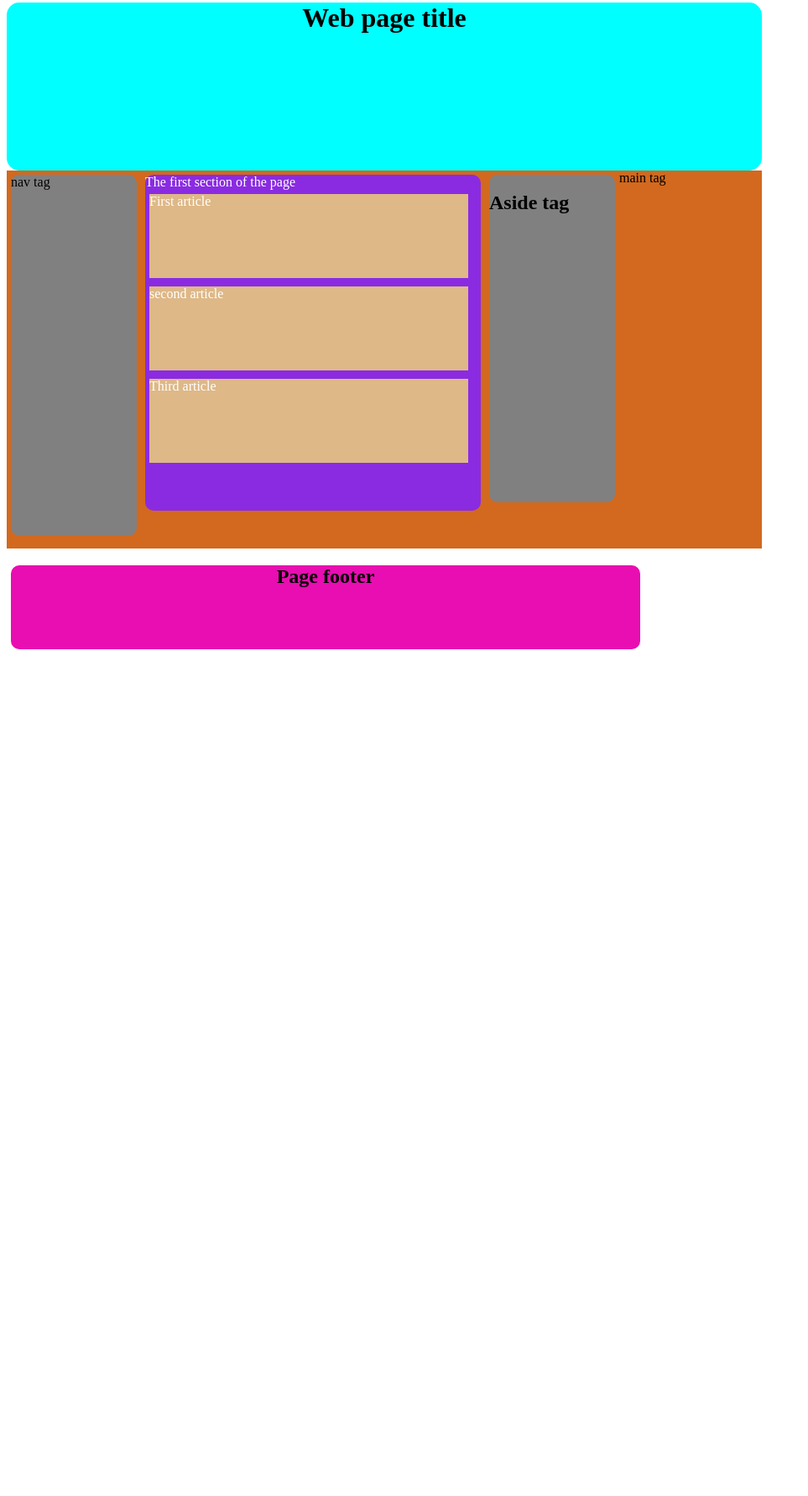
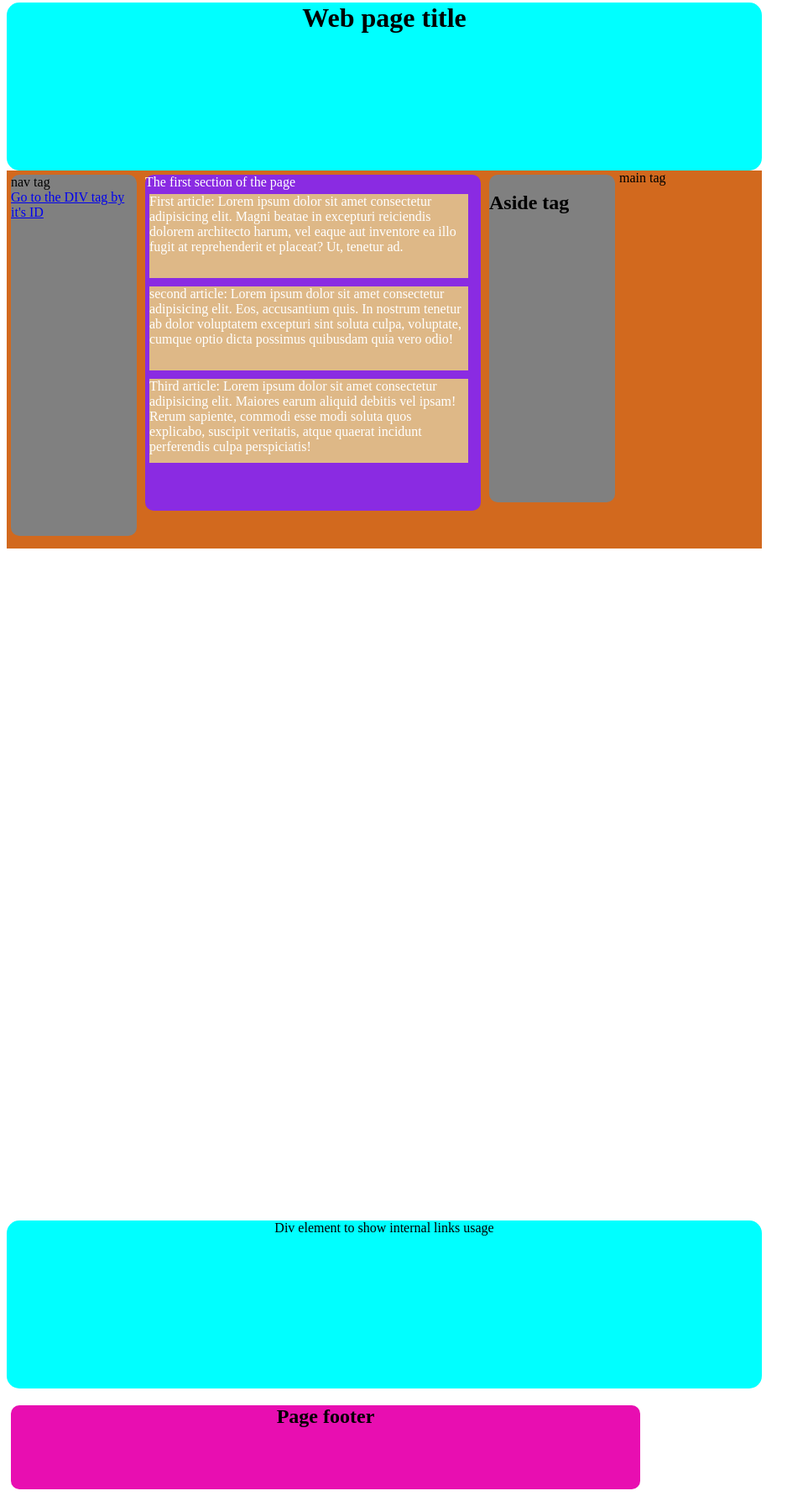
Before and after one commit to jetejeda/python-0-to-expert, a plain HTML site: page 8. Web/Index.html in a window 1280 px wide. Shown: the part 18-1799 px from the top of the page at 84% size, without its empty margins (0-963 px from the left). Before the commit the page ends 800 px from the top, so only its background shows below. Drawn offline with Linux system fonts and the light colour scheme.

Commit message:
Attributes with HTML5

```diff
--- a/8. Web/Index.html
+++ b/8. Web/Index.html
@@ -15,17 +15,22 @@
         main tag
         <nav>
         nav tag
+        <br/>
+        <a href="#firstDiv">Go to the DIV tag by it's ID</a>
         </nav>
         <section>
             The first section of the page
-            <article id="first">First article</article>
-            <article id="second">second article</article>
-            <article id="third">Third article</article>
+            <article id="first">First article: Lorem ipsum dolor sit amet consectetur adipisicing elit. Magni beatae in excepturi reiciendis dolorem architecto harum, vel eaque aut inventore ea illo fugit at reprehenderit et placeat? Ut, tenetur ad.</article>
+            <article id="second">second article: Lorem ipsum dolor sit amet consectetur adipisicing elit. Eos, accusantium quis. In nostrum tenetur ab dolor voluptatem excepturi sint soluta culpa, voluptate, cumque optio dicta possimus quibusdam quia vero odio!</article>
+            <article id="third">Third article: Lorem ipsum dolor sit amet consectetur adipisicing elit. Maiores earum aliquid debitis vel ipsam! Rerum sapiente, commodi esse modi soluta quos explicabo, suscipit veritatis, atque quaerat incidunt perferendis culpa perspiciatis!</article>
         </section>
         <aside>
             <h2>Aside tag</h2>
         </aside>
     </main>
+    <div id="firstDiv">
+        Div element to show internal links usage
+    </div>
 </body>
 <footer>
     <h2>Page footer</h2>
--- a/8. Web/style/style.css
+++ b/8. Web/style/style.css
@@ -56,3 +56,12 @@ footer {
     border-radius: 10px;
     text-align: center;
 }
+
+#firstDiv {
+    margin-top: 800px;
+    background-color: #00ffff;
+    width: 900px;
+    height: 200px;
+    border-radius: 15px;
+    text-align: center;
+}
```
Also changed, not shown: 8. Web/userInteraction.html (added, +28 -0 lines), 1 other file.
